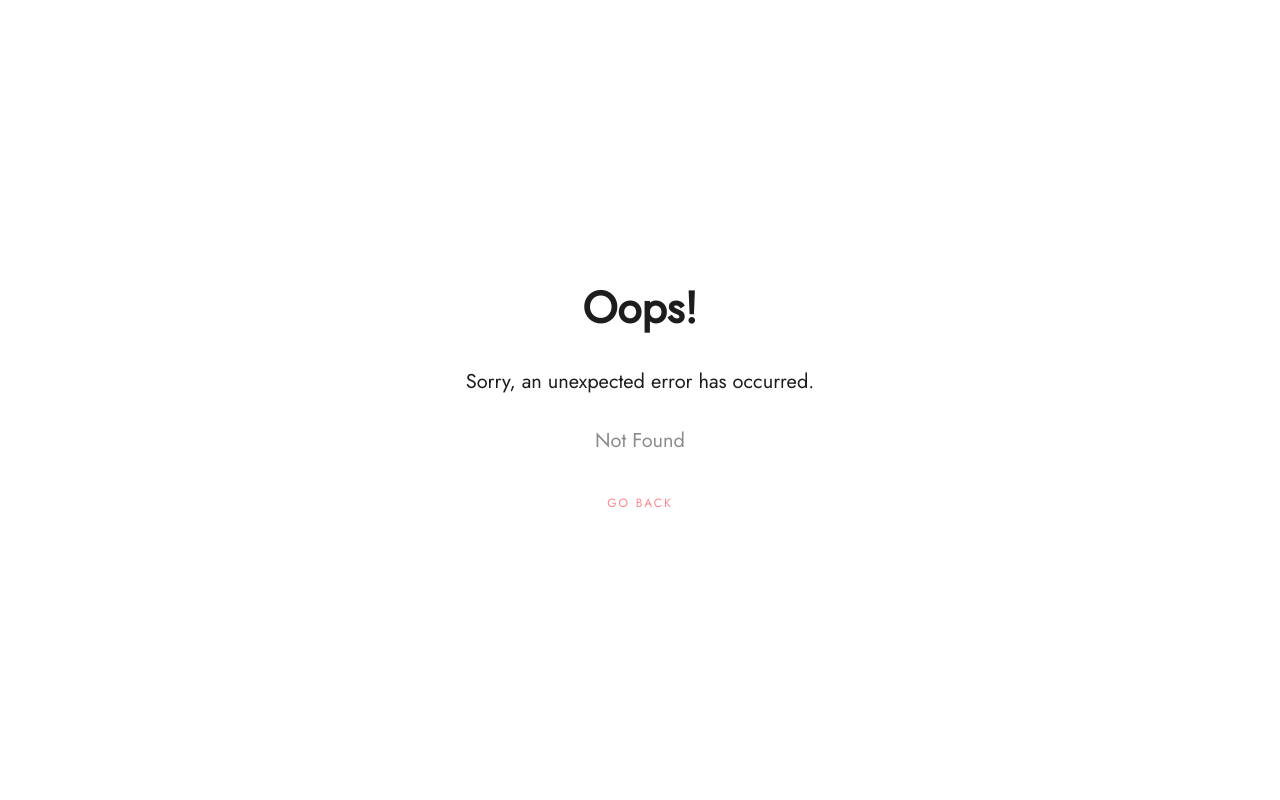
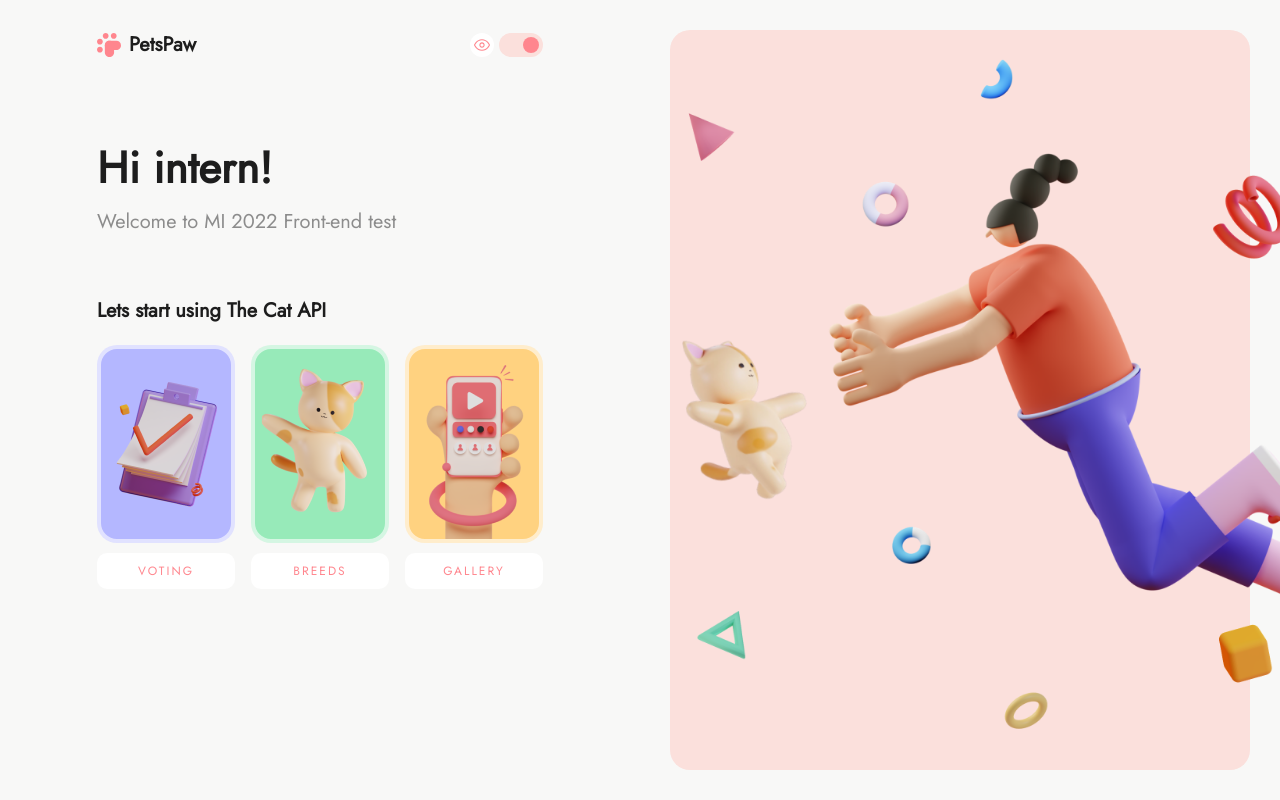
Before and after one commit to Denys-Lytvynenko/cats-app, a React (Vite) app: page /cats-app/home in a window 1280 px wide. Before the commit this address had no page. Built offline with nearby package versions, Linux system fonts and the light colour scheme.

Commit message:
Fix: Change routes to make right route structure on github pages

```diff
--- a/src/routes/routes.ts
+++ b/src/routes/routes.ts
@@ -1,11 +1,13 @@
+const { name: root } = await import("../../package.json");
+
 export const routes = {
-    root: "/",
-    home: "/cats-app",
-    voting: "/voting",
-    breeds: "/breeds",
-    gallery: "/gallery",
-    likes: "/likes",
-    dislikes: "/dislikes",
-    favourites: "/favourites",
-    search: "/search",
+    root: `/${root}`,
+    home: `/${root}/home`,
+    voting: `/${root}/voting`,
+    breeds: `/${root}/breeds`,
+    gallery: `/${root}/gallery`,
+    likes: `/${root}/likes`,
+    dislikes: `/${root}/dislikes`,
+    favourites: `/${root}/favourites`,
+    search: `/${root}/search`,
 };
```
